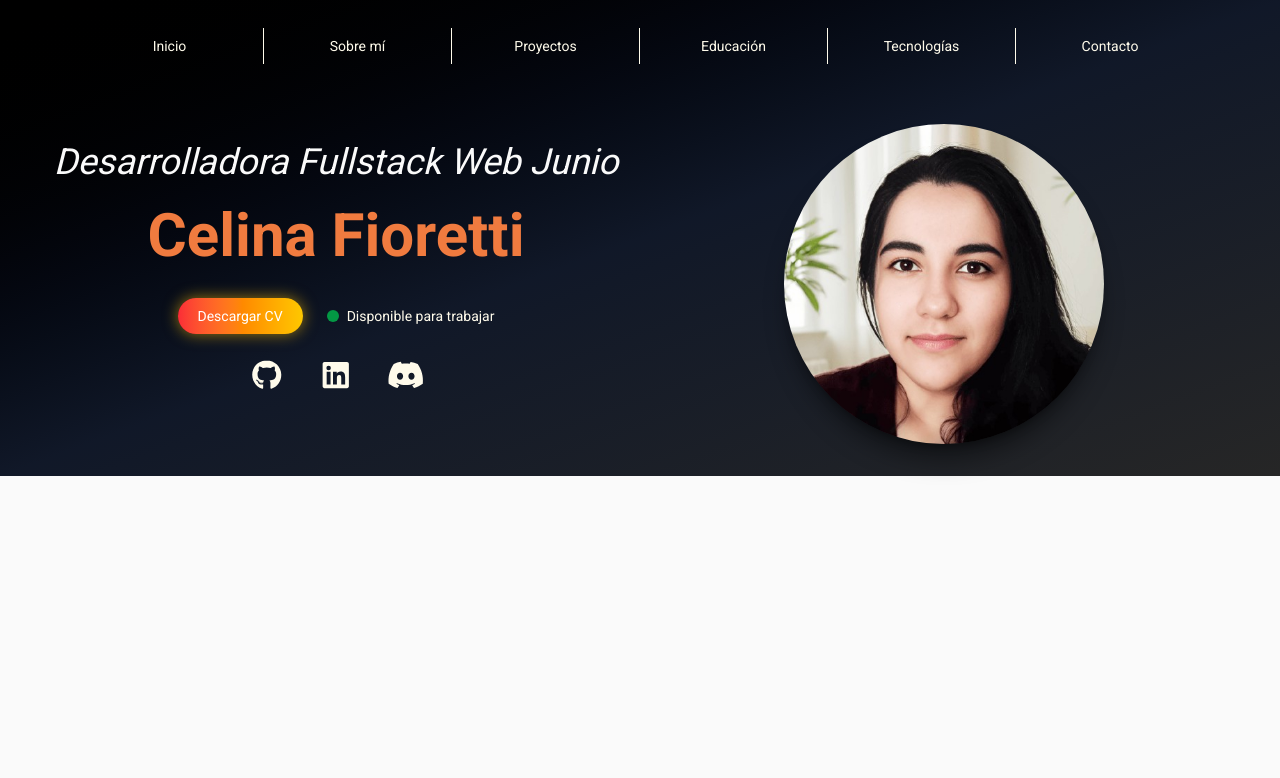
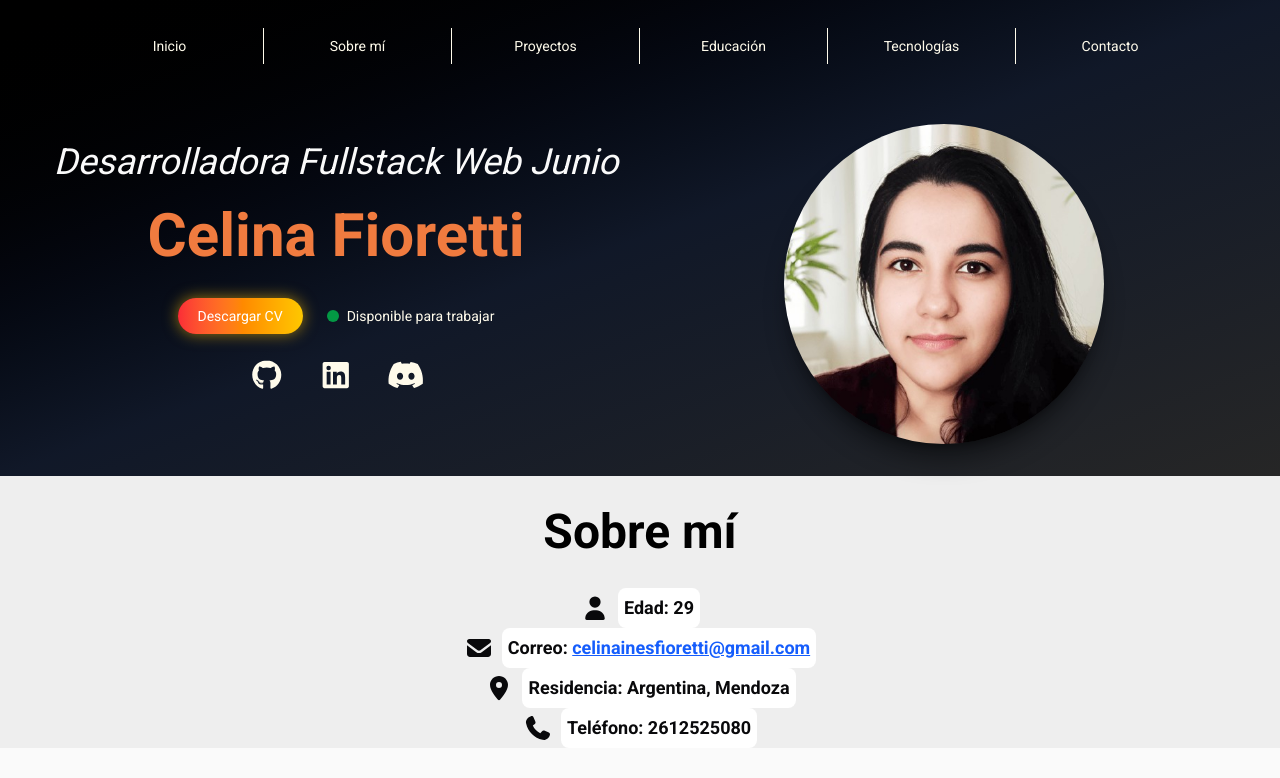
Before and after one commit to CeliFioretti/mi-portfolio-cf, a Next.js app: page / in a window 1280 px wide. Shown: the top 778 px of the page. Built offline with nearby package versions, Linux system fonts and the light colour scheme.

Commit message:
arreglos

```diff
--- a/package.json
+++ b/package.json
@@ -11,6 +11,7 @@
   "dependencies": {
     "@fortawesome/fontawesome-svg-core": "^7.0.1",
     "@fortawesome/free-brands-svg-icons": "^7.0.1",
+    "@fortawesome/free-solid-svg-icons": "^7.0.1",
     "@fortawesome/react-fontawesome": "^3.0.2",
     "next": "15.5.3",
     "react": "19.1.0",
--- a/src/app/globals.css
+++ b/src/app/globals.css
@@ -43,3 +43,11 @@ body{
 .animate-pulse-glow {
   animation: pulse-glow 1.5s infinite;
 }
+
+.data-box{
+  background-color: #ffffff;
+}
+
+.fondo-blanco{
+  background-color: #eeeeee;
+}
--- a/src/app/page.jsx
+++ b/src/app/page.jsx
@@ -2,6 +2,7 @@ import React from 'react'
 import Navbar from '@/components/Navbar'
 import { FontAwesomeIcon } from '@fortawesome/react-fontawesome';
 import { faGithub, faLinkedin, faDiscord } from '@fortawesome/free-brands-svg-icons';
+import { faUser, faEnvelope, faLocationDot, faPhone } from '@fortawesome/free-solid-svg-icons';
 
 function Home() {
   return (
@@ -57,7 +58,52 @@ function Home() {
         </main>
       </div>
       {/** Sobre mí */}
-      <div>
+
+      <div className='flex flex-col items-center justify-center font-bold fondo-blanco'>
+        <h2 className='text-5xl my-8'>Sobre mí</h2>
+
+        <div>
+            <div className='text-zinc-950 text-sm flex items-center justify-center gap-2'>
+              <FontAwesomeIcon icon={faUser} className="hover:text-amber-500 transition-colors duration-300 text-2xl" />
+              <div className='data-box text-lg rounded-lg p-1.5'>
+                Edad: 29
+              </div>
+            </div>
+
+            <div className='text-zinc-950 text-sm flex items-center justify-center gap-2'>
+              <FontAwesomeIcon icon={faEnvelope} className="hover:text-amber-500 transition-colors duration-300 text-2xl" />
+              <div className='data-box text-lg rounded-lg p-1.5'>
+                Correo: <span className='text-blue-600 underline hover:text-blue-500'>celinainesfioretti@gmail.com</span>
+              </div>
+            </div>
+
+            <div className='text-zinc-950 text-sm flex items-center justify-center gap-2'>
+              <FontAwesomeIcon icon={faLocationDot} className="hover:text-amber-500 transition-colors duration-300 text-2xl" />
+              <div className='data-box text-lg rounded-lg p-1.5'>
+                Residencia: Argentina, Mendoza
+              </div>
+
+            </div>
+            <div className='text-zinc-950 text-sm flex items-center justify-center gap-2'>
+              <FontAwesomeIcon icon={faPhone} className="hover:text-amber-500 transition-colors duration-300 text-2xl" />
+              <div className='data-box text-lg rounded-lg p-1.5'>
+                Teléfono: 2612525080
+              </div>
+            </div>
+        </div>
+
+        {/**
+         *
+         * <div>
+          <p>Comencé hace ya unos años con interés por este fantástico mundo de la programación.
+            Realicé algunos cursos y al final decidí iniciar una carrera profesional.
+            En esos años logré afianzar diversos conceptos que abrieron mi mente para mejorar en el desarrollo de aplicaciones.
+            También obtuve experiencia trabajando en equipo con mis compañeros y desarrollando pequeños y grandes proyectos.
+            Actualmente sigo instruyéndome en otras tecnologías mientras busco mi primer trabajo profesional.
+            <span>Actualmente sigo instruyéndome en otras tecnologías mientras busco mi primer trabajo profesional.</span></p>
+        </div>
+         *
+         */}
 
       </div>
       {/** Proyectos */}
```
Also changed, not shown: 1 other file (tests, documents, lock files or other folders).
